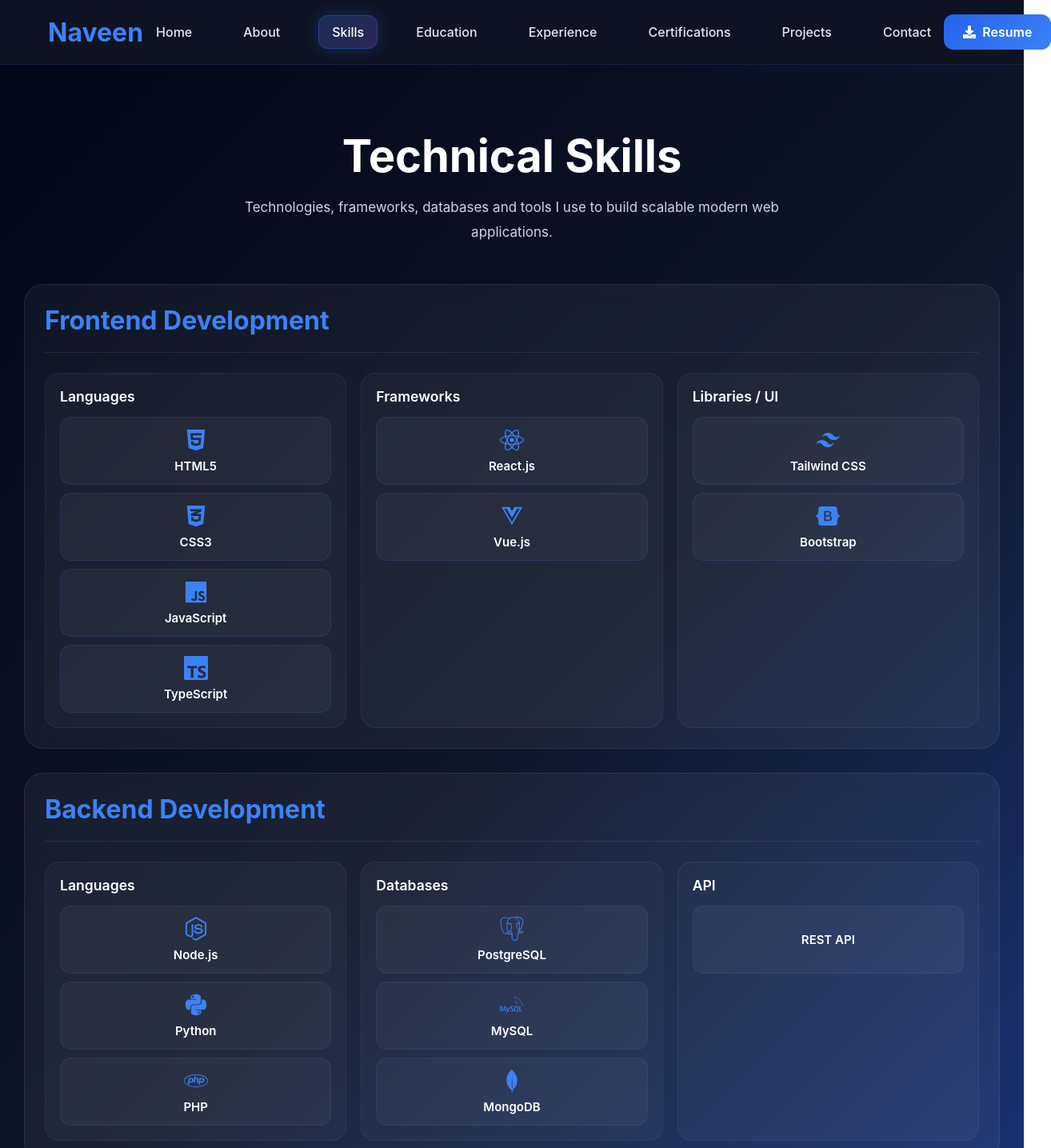
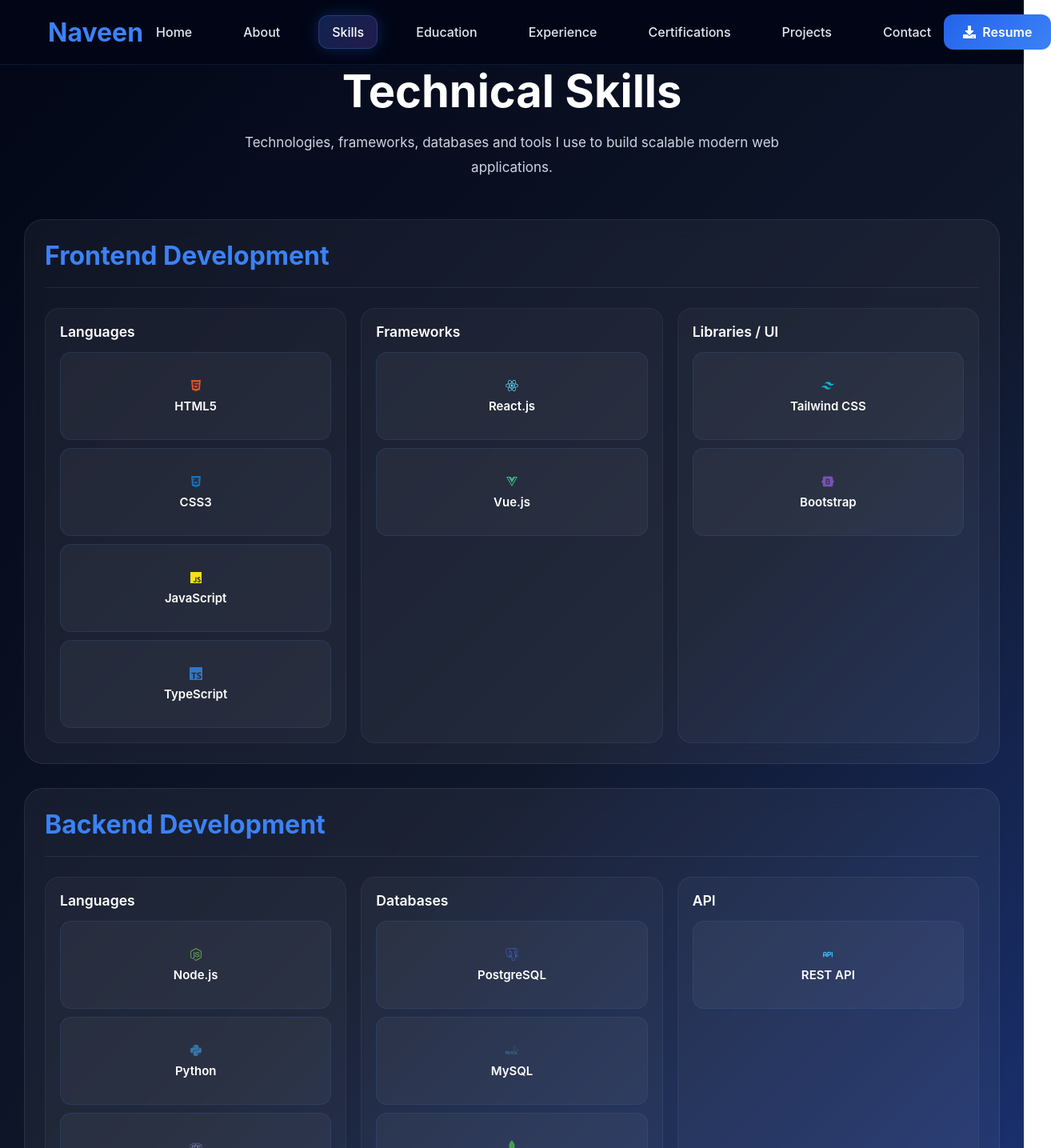
Before and after one commit to Naveenkumar1318/Portfolio-Website, a React (Vite) app in the folder frontend/: page /skills in a window 1280 px wide. Shown: the top 1435 px of the page at 80% size, 1314 px wide, since content can reach past the window. Built offline with nearby package versions, Linux system fonts and the light colour scheme.

Commit message:
Add files via upload

```diff
--- a/frontend/src/components/Navbar.tsx
+++ b/frontend/src/components/Navbar.tsx
@@ -1,4 +1,4 @@
-import { useState } from "react";
+import { useEffect, useState } from "react";
 import { NavLink } from "react-router-dom";
 import {
   FaDownload,
@@ -13,8 +13,31 @@
   const [menuOpen, setMenuOpen] =
     useState(false);
 
+  const [showNavbar, setShowNavbar] = useState(true);
+const [lastScrollY, setLastScrollY] = useState(0);
+
+  useEffect(() => {
+  const handleScroll = () => {
+    if (window.scrollY < 80) {
+      setShowNavbar(true);
+    } else if (window.scrollY > lastScrollY) {
+      setShowNavbar(false);
+    } else {
+      setShowNavbar(true);
+    }
+
+    setLastScrollY(window.scrollY);
+  };
+
+  window.addEventListener("scroll", handleScroll);
+
+  return () => {
+    window.removeEventListener("scroll", handleScroll);
+  };
+}, [lastScrollY]);
+
   return (
-    <nav className="navbar">
+    <nav className={showNavbar ? "navbar show" : "navbar hide"}>
 
       <div className="logo">
         <NavLink to="/">
--- a/frontend/src/components/SkillsContent.tsx
+++ b/frontend/src/components/SkillsContent.tsx
@@ -8,7 +8,7 @@
   FaPython,
   FaPhp,
   FaGitAlt,
-  FaGithub
+  FaGithub,
 } from "react-icons/fa";
 
 import {
@@ -18,21 +18,23 @@
   SiPostgresql,
   SiMysql,
   SiMongodb,
-  SiPostman
+  SiPostman,
 } from "react-icons/si";
+
+import { VscVscode } from "react-icons/vsc";
+import { TbApi } from "react-icons/tb";
 
 import "../styles/skills.css";
 
 function SkillsContent() {
   return (
     <section className="skills-section">
-
       <div className="skills-header">
         <h1>Technical Skills</h1>
 
         <p>
-          Technologies, frameworks, databases and tools
-          I use to build scalable modern web applications.
+          Technologies, frameworks, databases and tools I use to build scalable
+          modern web applications.
         </p>
       </div>
 
@@ -44,28 +46,27 @@
         <div className="divider"></div>
 
         <div className="category-grid">
-
           <div className="category-card">
             <h3>Languages</h3>
 
             <div className="tech-list">
               <div className="tech-card">
-                <FaHtml5 />
+                <FaHtml5 color="#E34F26" />
                 <span>HTML5</span>
               </div>
 
               <div className="tech-card">
-                <FaCss3Alt />
+                <FaCss3Alt color="#1572B6" />
                 <span>CSS3</span>
               </div>
 
               <div className="tech-card">
-                <FaJs />
+                <FaJs color="#F7DF1E" />
                 <span>JavaScript</span>
               </div>
 
               <div className="tech-card">
-                <SiTypescript />
+                <SiTypescript color="#3178C6" />
                 <span>TypeScript</span>
               </div>
             </div>
@@ -76,12 +77,12 @@
 
             <div className="tech-list">
               <div className="tech-card">
-                <FaReact />
+                <FaReact color="#61DAFB" />
                 <span>React.js</span>
               </div>
 
               <div className="tech-card">
-                <FaVuejs />
+                <FaVuejs color="#42B883" />
                 <span>Vue.js</span>
               </div>
             </div>
@@ -92,17 +93,16 @@
 
             <div className="tech-list">
               <div className="tech-card">
-                <SiTailwindcss />
+                <SiTailwindcss color="#06B6D4" />
                 <span>Tailwind CSS</span>
               </div>
 
               <div className="tech-card">
-                <SiBootstrap />
+                <SiBootstrap color="#7952B3" />
                 <span>Bootstrap</span>
               </div>
             </div>
           </div>
-
         </div>
       </div>
 
@@ -114,23 +114,22 @@
         <div className="divider"></div>
 
         <div className="category-grid">
-
           <div className="category-card">
             <h3>Languages</h3>
 
             <div className="tech-list">
               <div className="tech-card">
-                <FaNodeJs />
+                <FaNodeJs color="#5FA04E" />
                 <span>Node.js</span>
               </div>
 
               <div className="tech-card">
-                <FaPython />
+                <FaPython color="#3776AB" />
                 <span>Python</span>
               </div>
 
               <div className="tech-card">
-                <FaPhp />
+                <FaPhp color="#777BB4" />
                 <span>PHP</span>
               </div>
             </div>
@@ -141,17 +140,17 @@
 
             <div className="tech-list">
               <div className="tech-card">
-                <SiPostgresql />
+                <SiPostgresql color="#4169E1" />
                 <span>PostgreSQL</span>
               </div>
 
               <div className="tech-card">
-                <SiMysql />
+                <SiMysql color="#4479A1" />
                 <span>MySQL</span>
               </div>
 
               <div className="tech-card">
-                <SiMongodb />
+                <SiMongodb color="#47A248" />
                 <span>MongoDB</span>
               </div>
             </div>
@@ -160,13 +159,14 @@
           <div className="category-card">
             <h3>API</h3>
 
-            <div className="tech-list">
-              <div className="tech-card">
-                <span>REST API</span>
-              </div>
+              <div className="tech-list">
+                <div className="tech-card">
+                  <TbApi color="#38BDF8" />
+                  <span>REST API</span>
+
+                </div>
             </div>
           </div>
-
         </div>
       </div>
 
@@ -178,29 +178,27 @@
         <div className="divider"></div>
 
         <div className="tools-grid">
-
           <div className="tech-card">
-            <FaGitAlt />
+            <FaGitAlt color="#F05032" />
             <span>Git</span>
           </div>
 
           <div className="tech-card">
-            <FaGithub />
+            <FaGithub color="#FFFFFF" />
             <span>GitHub</span>
           </div>
 
           <div className="tech-card">
+            <VscVscode color="#007ACC" />
             <span>VS Code</span>
           </div>
 
           <div className="tech-card">
-            <SiPostman />
+            <SiPostman color="#FF6C37" />
             <span>Postman</span>
           </div>
-
         </div>
       </div>
-
     </section>
   );
 }
--- a/frontend/src/pages/HomePage.tsx
+++ b/frontend/src/pages/HomePage.tsx
@@ -4,13 +4,13 @@
 import {
   FaEye,
   FaEnvelope,
+  FaHtml5,
+  FaJs,
   FaReact,
-  FaNodeJs
 } from "react-icons/fa";
 
 import {
-  SiTypescript,
-  SiPostgresql
+  SiMongodb
 } from "react-icons/si";
 
 import { Typewriter } from "react-simple-typewriter";
@@ -109,21 +109,21 @@
 
         <div className="hero-image">
 
-          <div className="floating-icon react">
-            <FaReact />
-          </div>
+<div className="floating-icon html">
+  <FaHtml5 color="#E34F26" />
+</div>
 
-          <div className="floating-icon node">
-            <FaNodeJs />
-          </div>
+<div className="floating-icon js">
+  <FaJs color="#F7DF1E" />
+</div>
 
-          <div className="floating-icon ts">
-            <SiTypescript />
-          </div>
+<div className="floating-icon react">
+  <FaReact color="#61DAFB" />
+</div>
 
-          <div className="floating-icon db">
-            <SiPostgresql />
-          </div>
+<div className="floating-icon mongo">
+  <SiMongodb color="#47A248" />
+</div>
 
           <div className="image-wrapper">
             <img
--- a/frontend/src/styles/homepage.css
+++ b/frontend/src/styles/homepage.css
@@ -280,38 +280,52 @@
   justify-content: center;
   align-items: center;
 
-  background:
-    rgba(255,255,255,.06);
+  background: rgba(255,255,255,.06);
 
-  border:
-    1px solid rgba(255,255,255,.08);
+  border: 1px solid rgba(255,255,255,.08);
 
   backdrop-filter: blur(12px);
 
-  color: #3b82f6;
-
   font-size: 32px;
 
-  animation:
-    float 4s ease-in-out infinite;
+  transition: all .35s ease;
+
+  animation: float 4s ease-in-out infinite;
 }
 
-.react {
+.floating-icon:hover {
+  transform: scale(1.15);
+
+  border-color: rgba(59,130,246,.45);
+
+  box-shadow:
+    0 0 20px rgba(59,130,246,.25);
+}
+
+.floating-icon svg {
+  transition: transform .35s ease;
+}
+
+.floating-icon:hover svg {
+  transform: rotate(10deg) scale(1.15);
+}
+
+.html {
   top: 40px;
   left: 40px;
 }
 
-.node {
-  top: 100px;
+.js {
+  top: 90px;
   right: 30px;
 }
 
-.ts {
+.react {
   bottom: 100px;
-  left: 50px;
+  left: 40px;
 }
 
-.db {
+.mongo {
   bottom: 40px;
   right: 50px;
 }
--- a/frontend/src/styles/navbar.css
+++ b/frontend/src/styles/navbar.css
@@ -1,5 +1,5 @@
 .navbar {
-  position: sticky;
+  position: fixed;
   top: 0;
   z-index: 1000;
 
@@ -17,7 +17,17 @@
 
   border-bottom: 1px solid rgba(59, 130, 246, 0.15);
 }
+.show {
+  transform: translateY(0);
+}
 
+.hide {
+  transform: translateY(-120%);
+}
+
+.navbar {
+  transition: transform 0.35s ease-in-out;
+}
 .logo a {
   font-size: 2rem;
   font-weight: 700;
--- a/frontend/src/styles/skills.css
+++ b/frontend/src/styles/skills.css
@@ -111,11 +111,11 @@
 }
 
 .tech-card {
-  min-height: 85px;
+  height: 110px;
 
-  background: rgba(255,255,255,0.04);
+  background: rgba(255, 255, 255, 0.04);
 
-  border: 1px solid rgba(59,130,246,0.15);
+  border: 1px solid rgba(59, 130, 246, 0.15);
 
   border-radius: 14px;
 
@@ -131,22 +131,17 @@
 
   padding: 10px;
 
-  transition: all 0.3s ease;
+  transition: all 0.35s ease;
 }
 
 .tech-card:hover {
-  transform: translateY(-4px);
+  transform: translateY(-8px) scale(1.04);
 
-  border-color: #3b82f6;
+  border-color: #60a5fa;
 
   box-shadow:
-    0 0 18px rgba(59,130,246,0.25);
-}
-
-.tech-card svg {
-  font-size: 30px;
-
-  color: #3b82f6;
+    0 0 12px rgba(59, 130, 246, 0.25),
+    0 0 30px rgba(59, 130, 246, 0.2);
 }
 
 .tech-card span {
@@ -212,9 +207,15 @@
     min-height: 75px;
   }
 
-  .tech-card svg {
-    font-size: 26px;
-  }
+ .tech-card svg {
+  font-size: 30px;
+
+  transition: transform 0.35s ease;
+}
+
+.tech-card:hover svg {
+  transform: scale(1.15);
+}
 
   .tech-card span {
     font-size: 14px;
```
